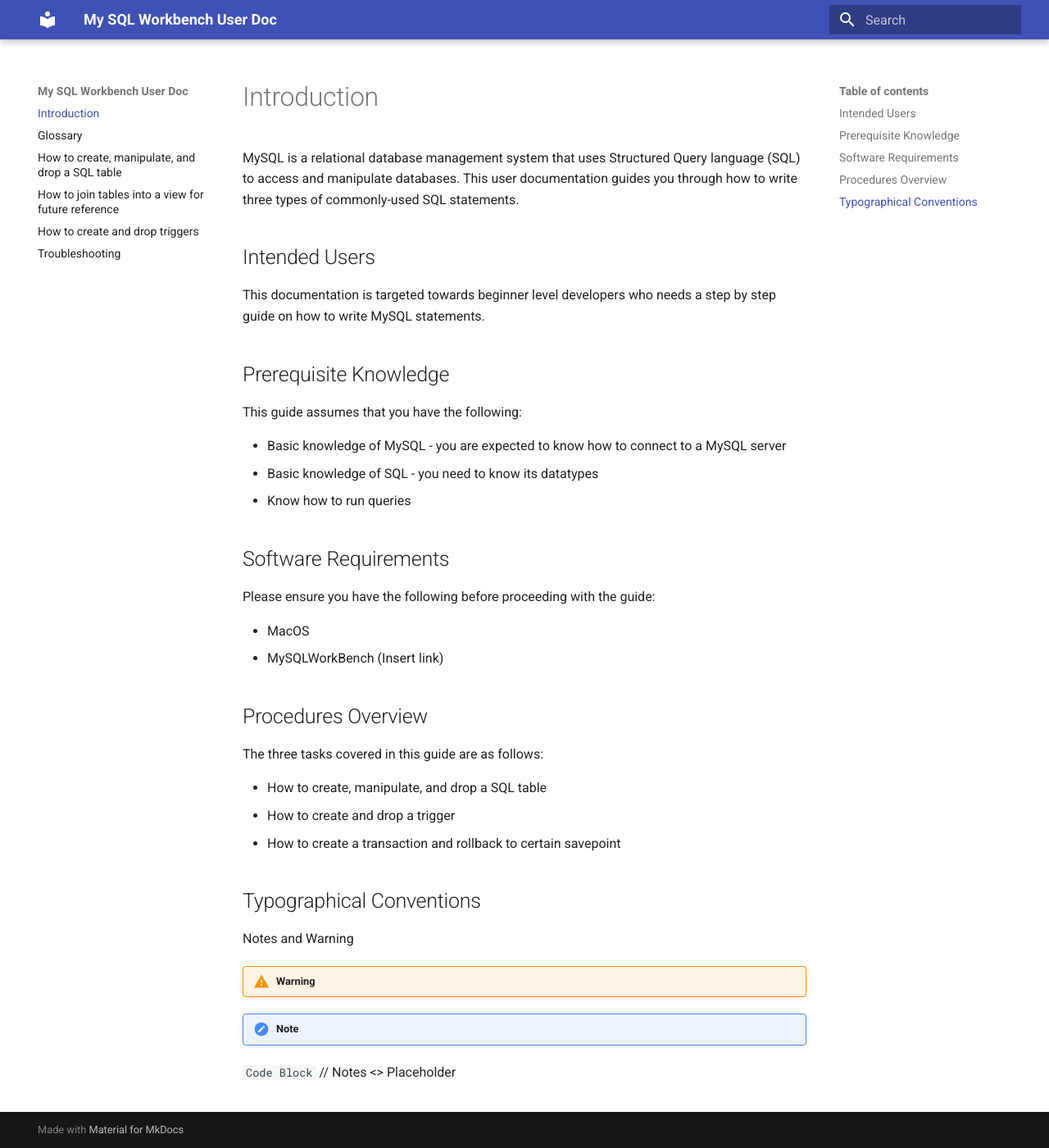
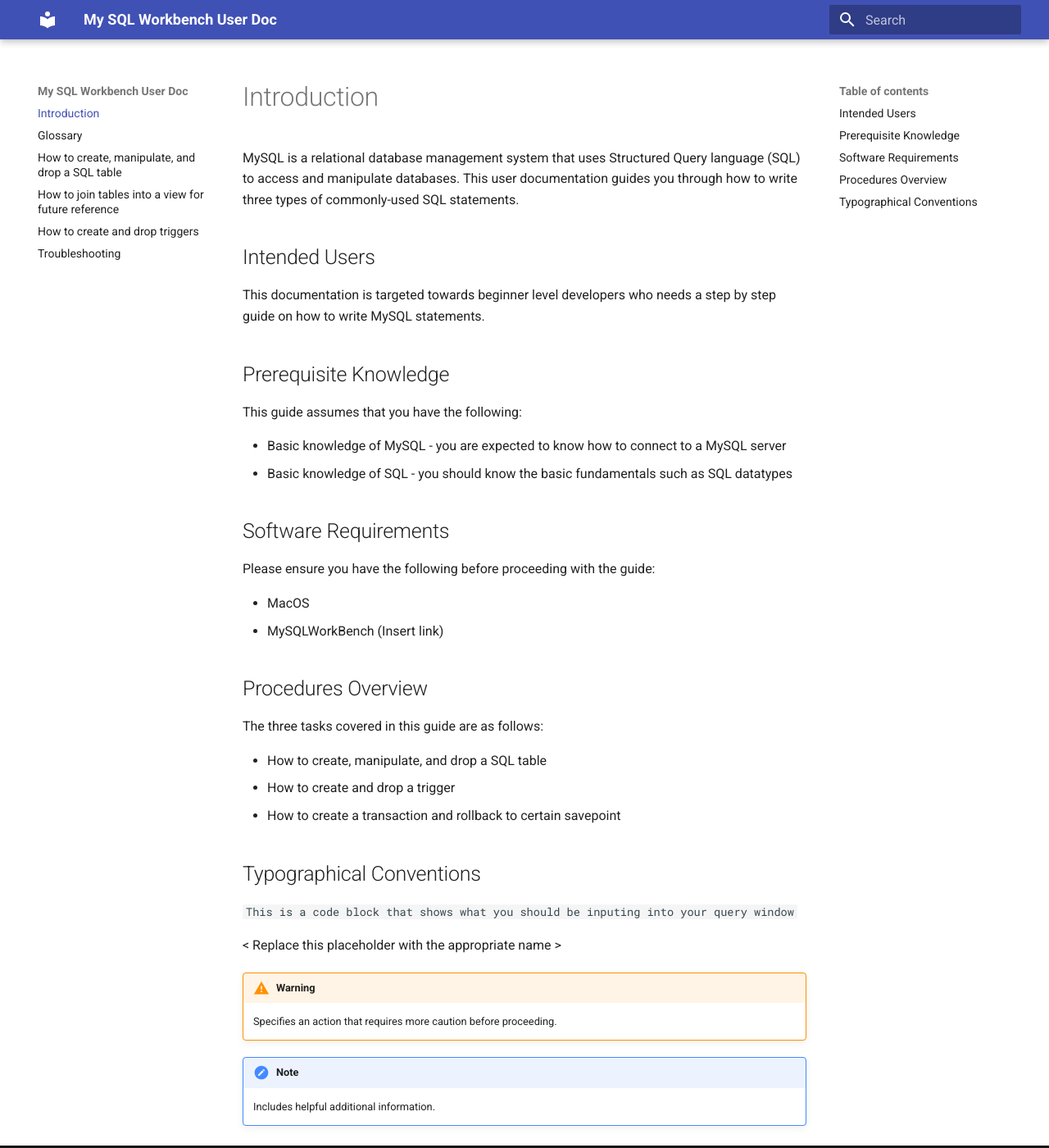
Before and after one commit to izcheung/mySQLWorkBenchUserDoc, an MkDocs documentation site: the page built from docs/index.md, in a window 1280 px wide and 1400 px high. Shown: the whole window at 82% size. Built offline with MkDocs 1.6.1 and Material for MkDocs 9.7.7, drawn with Linux system fonts in a browser that asks for light colours.

Commit message:
Add content

````diff
--- a/docs/index.md
+++ b/docs/index.md
@@ -9,8 +9,7 @@
 This guide assumes that you have the following:
 
 - Basic knowledge of MySQL - you are expected to know how to connect to a MySQL server
-- Basic knowledge of SQL - you need to know its datatypes
-- Know how to run queries
+- Basic knowledge of SQL - you should know the basic fundamentals such as SQL datatypes
 
 ## Software Requirements
 Please ensure you have the following before proceeding with the guide:
@@ -26,9 +25,12 @@
 - How to create a transaction and rollback to certain savepoint
 
 ## Typographical Conventions
-Notes and Warning
+
+``` This is a code block that shows what you should be inputing into your query window ```
+
+< Replace this placeholder with the appropriate name >
+
 !!! warning
+    Specifies an action that requires more caution before proceeding.
 !!! note
-``` Code Block ```
-// Notes
-<> Placeholder
+    Includes helpful additional information.
````
Also changed, not shown: docs/task1.md (+5 -5 lines).
